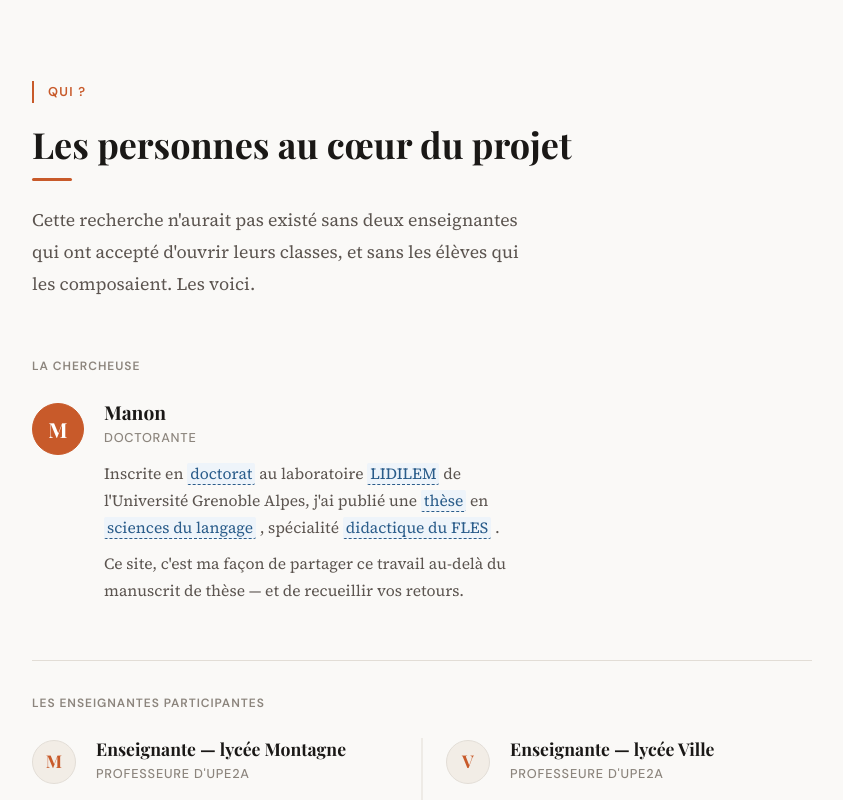
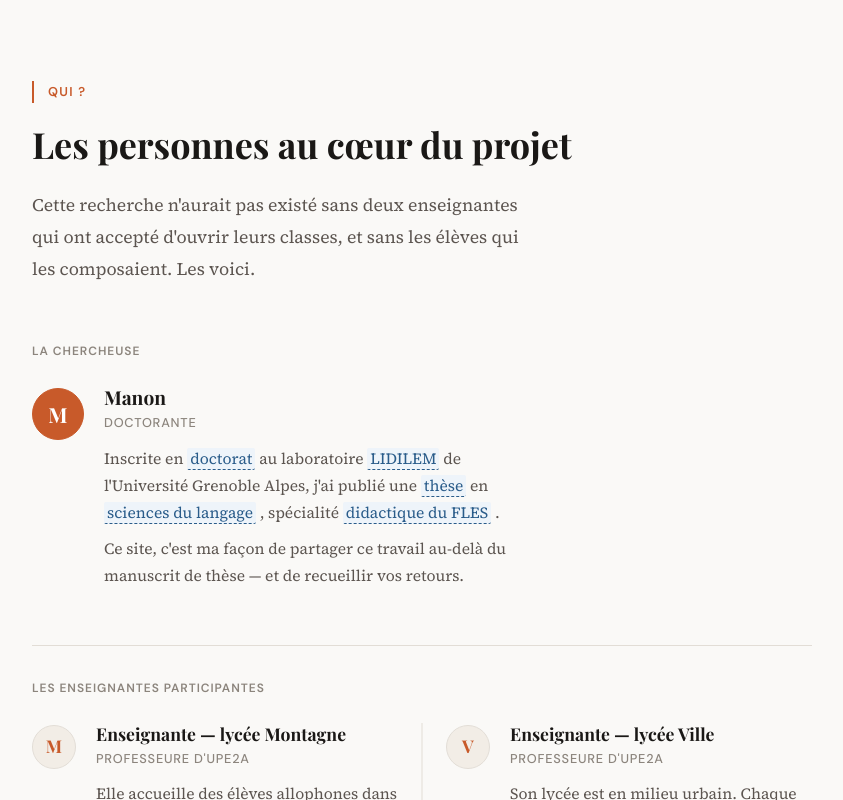
Before and after one commit to piirk/site-these, a React (Vite) app: page / in a window 1280 px wide. Shown: the part 2180-2980 px from the top of the page, without its empty margins (218-1061 px from the left). Built offline with nearby package versions, Linux system fonts and the light colour scheme.

Commit message:
refactor: remove decorative elements from section titles and clean up styles

```diff
--- a/src/features/why/WhySection.tsx
+++ b/src/features/why/WhySection.tsx
@@ -25,7 +25,7 @@ export function WhySection() {
         {/* ── 1. Genèse ── */}
         <header className="why-section__header">
           <p className="eyebrow">Pourquoi cette recherche</p>
-          <h2 id="why-title" className="why-section__title section__title">
+          <h2 id="why-title" className="section__title">
             Tout a commencé par trop de questions
           </h2>
           <p className="why-section__intro">
--- a/src/main.css
+++ b/src/main.css
@@ -103,15 +103,6 @@ img, svg {
   font-size: clamp(1.6rem, 3.5vw, 2.25rem);
   margin-bottom: 1.5rem;
 }
-.section__title::after {
-  content: "";
-  display: block;
-  width: 2.5rem;
-  height: 3px;
-  background: var(--color-accent);
-  margin-top: 0.75rem;
-  border-radius: 2px;
-}
 
 :focus-visible {
   outline: 2px solid var(--color-accent);
@@ -811,10 +802,6 @@ img, svg {
   gap: 4rem;
 }
 
-.why-section__title::after {
-  display: none;
-}
-
 .why-section__intro {
   font-size: 1.1rem;
   color: var(--color-text-secondary);
--- a/src/styles/global.scss
+++ b/src/styles/global.scss
@@ -85,21 +85,10 @@ img, svg {
   margin: 0 auto;
 }
 
-// Titre de section avec petite ligne décorative
 .section__title {
   font-family: var(--font-display);
   font-size: clamp(1.6rem, 3.5vw, 2.25rem);
   margin-bottom: 1.5rem;
-
-  &::after {
-    content: '';
-    display: block;
-    width: 2.5rem;
-    height: 3px;
-    background: var(--color-accent);
-    margin-top: 0.75rem;
-    border-radius: 2px;
-  }
 }
 
 // ── Accessibilité ─────────────────────────────────────────────────────────────
```
Also changed, not shown: src/styles/why.scss (+0 -7 lines), 1 other file (tests, documents, lock files or other folders).
